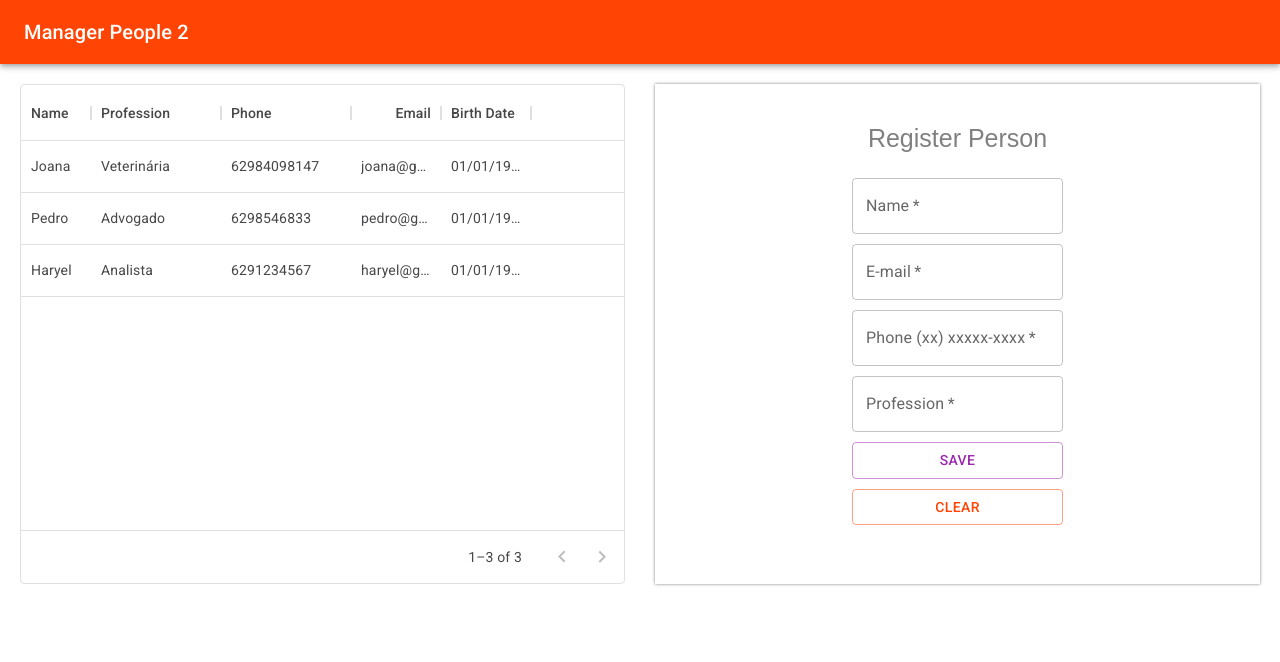
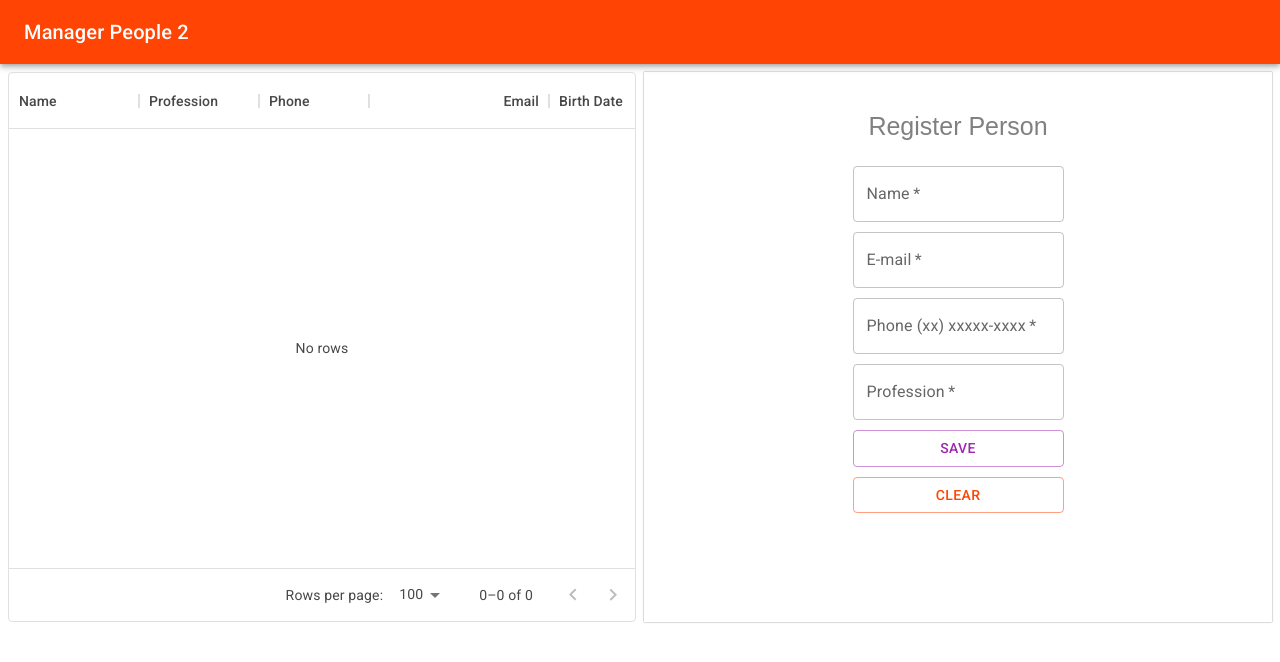
Before and after one commit to elianacris/Manager-people, a React (Create React App) app in the folder projeto-manager/: page /list in a window 1280 px wide. Shown: the top 662 px of the page. Built offline with nearby package versions, Linux system fonts and the light colour scheme.

Commit message:
create person

```diff
--- a/projeto-manager/package.json
+++ b/projeto-manager/package.json
@@ -3,6 +3,7 @@
   "version": "0.1.0",
   "private": true,
   "dependencies": {
+    "@date-io/date-fns": "^2.11.0",
     "@emotion/react": "^11.7.1",
     "@emotion/styled": "^11.6.0",
     "@material-ui/core": "^5.0.0-beta.5",
@@ -15,6 +16,7 @@
     "@testing-library/react": "^12.1.2",
     "@testing-library/user-event": "^13.5.0",
     "date-fns": "^2.27.0",
+    "date-fns-jalali": "^2.28.0-0",
     "react": "^17.0.2",
     "react-dom": "^17.0.2",
     "react-router-dom": "^5.2.0",
--- a/projeto-manager/src/components/person/List/PersonList.js
+++ b/projeto-manager/src/components/person/List/PersonList.js
@@ -2,41 +2,15 @@ import { DataGrid } from '@mui/x-data-grid';
 import React, { useState } from "react";
 import { Table, TableOne, TableTwo } from "./styled";
 import PersonForm from "../PersonForm/PersonForm";
+import { useEffect } from 'react';
 
 const columns = [
-    { field: 'name', headerName: 'Name', width: 70 },
-    { field: 'profession', headerName: 'Profession', width: 130 },
-    { field: 'phone', headerName: 'Phone', width: 130 },
-    { field: 'email', headerName: 'Email', type: 'number', width: 90 },
-    { field: 'birthDate', headerName: 'Birth Date', type: 'date', width: 90 }
+    { field: 'name', headerName: 'Name', width: 130 },
+    { field: 'profession', headerName: 'Profession', width: 120 },
+    { field: 'phone', headerName: 'Phone', width: 110 },
+    { field: 'email', headerName: 'Email', type: 'number', width: 180 },
+    { field: 'birthDate', headerName: 'Birth Date', type: 'date', width: 135 }
 ];
-
-const initPeople = [
-    {
-        id: 1,
-        name: 'Joana',
-        profession: 'Veterinária',
-        phone: '62984098147',
-        email: 'joana@gmail.com',
-        birthDate: '01/01/1994'
-    },
-    {
-        id: 2,
-        name: 'Pedro',
-        profession: 'Advogado',
-        phone: '6298546833',
-        email: 'pedro@gmail.com',
-        birthDate: '01/01/1985'
-    },
-    {
-        id: 3,
-        name: 'Haryel',
-        profession: 'Analista',
-        phone: '6291234567',
-        email: 'haryel@gmail.com',
-        birthDate: '01/01/1993'
-    }
-]
 
 const initPerson = {
     id: '',
@@ -47,20 +21,43 @@ const initPerson = {
     birthDate: ''
 }
 
-
 const PersonList = () => {
 
-    const [people, setPeople] = useState(initPeople);
+    const [people, setPeople] = useState([]);
     const [personSelect, setPersonSelect] = useState(initPerson);
+
+    useEffect(() => {
+        if (localStorage.getItem("people")) {
+            const peopleList = localStorage.getItem("people");
+            const peopleArray = JSON.parse(peopleList);
+            setPeople(peopleArray);
+        }
+    }, []);
+
+    useEffect(() => {
+        const list = people;
+        localStorage.setItem("people", JSON.stringify(list));
+
+    }, [people]);
+
 
     const onSelectedPerson = (id) => {
         // eslint-disable-next-line eqeqeq
         setPersonSelect(people.find(f => f.id == id));
     }
 
+    const createPerson = (person) => {
+        const newPeople = [...people, { ...person, id: Date.now() }];
+        setPeople(newPeople)
+    }
+
     const updatePerson = (person) => {
+
+        const index = people.findIndex(el => el.id == person.id);
         const list = [...people];
-        const index = people.findIndex(el => el.id == person.id);
+
+
+
         setPeople([...list[index] = {
             name: person.name,
             email: person.email,
@@ -68,22 +65,20 @@ const PersonList = () => {
             profession: person.profession,
             birthDate: person.birthDate
         }]);
+    }
 
-    }
 
     return (
         <Table>
 
             <TableOne>
-                <div style={{ height: 500, width: '100%' }}>
+                <div style={{ height: 550, width: 'auto' }}>
                     <DataGrid
+
                         columns={columns}
-                        rows={initPeople}
-                        pageSize={5}
-                        rowsPerPageOptions={[5]}
+                        rows={people}
                         checkboxSelection={false}
                         onSelectionModelChange={(id) => onSelectedPerson(id)}
-
                     />
                 </div>
             </TableOne>
@@ -91,6 +86,7 @@ const PersonList = () => {
             <TableTwo>
                 <PersonForm
                     person={personSelect}
+                    create={(value) => createPerson(value)}
                     update={(value) => updatePerson(value)}
                 />
             </TableTwo>
--- a/projeto-manager/src/components/person/List/styled.js
+++ b/projeto-manager/src/components/person/List/styled.js
@@ -5,29 +5,29 @@ export const Table = styled.div`
 display: flex;
 flex-direction: row;
 justify-content: center;
-margin:20px;
-border: 1px black;
-gap: 30px;
+margin:0.5rem;
+border: 1em black;
+gap: 0.5em;
 color:gray;
 `
 export const TableOne = styled.div`
 width: 100%;
-border-bottom: 2px;
+border-bottom: 2em;
 color:gray;
 
 tr{
     display: flex;
     flex-directon:row;
     justify-content: space-between;
-    padding:10px;
-    margin-left:10px;
-    margin-right: 15px;
+    padding:10em;
+    margin-left:10em;
+    margin-right: 15em;
     text-align:center
 }
 
 `
 export const TableTwo = styled.div`
-box-shadow: 0 0 3px gray;
+box-shadow: 0 0 0.1em ;
 width: 100%;
 display: flex;
 flex-direction:row;
--- a/projeto-manager/src/components/person/PersonForm/PersonForm.js
+++ b/projeto-manager/src/components/person/PersonForm/PersonForm.js
@@ -1,17 +1,25 @@
 import { Button, TextField } from "@mui/material";
-import React, { useEffect, useState } from "react";
-import AdapterDateFns from '@mui/lab/AdapterDateFns';
+import React, { useEffect } from "react";
 import LocalizationProvider from "@mui/lab/LocalizationProvider";
 import { DatePicker } from '@mui/lab'
 import { Body, Form, Main, TextSignUp } from "./styled";
 import useForm from "../../../hooks/useForm";
+import DateAdapter from '@mui/lab/AdapterDateFns';
 
+const initPerson = {
+    id: '',
+    name: '',
+    email: '',
+    phone: '',
+    profession: '',
+    birthDate: null
+}
 
 const PersonForm = (props) => {
 
     const { person } = props;
     const [form, setForm, onChange, clear] = useForm(person)
-    const [value, setValue] = useState(null);
+    // const [value, setValue] = useState(new Date());
 
     useEffect(() => {
         setForm(person);
@@ -70,14 +78,20 @@ const PersonForm = (props) => {
 
 
                     />
-                    <LocalizationProvider dateAdapter={AdapterDateFns}>
+                    <LocalizationProvider dateAdapter={DateAdapter}>
                         <DatePicker
-                            required
-                            label="Birth Date"
-                            name={'birthDate'}
+                            mask="__/__/____"
+                            id="outlined-required"
+                            name='birthDate'
+                            type="date"
+                            disableFuture
+                            label="Birth date"
+                            openTo="year"
+                            views={['year', 'month', 'day']}
                             value={form.birthDate}
+                            pattern="[0-9]{4}-[0-9]{2}-[0-9]{2}"
                             onChange={(newValue) => {
-                                setValue(newValue);
+                                setForm({ ...form, birthDate: newValue })
                             }}
                             renderInput={(params) => <TextField {...params} />}
                         />
@@ -85,15 +99,15 @@ const PersonForm = (props) => {
                     </LocalizationProvider>
 
                     <Button
-                        type="onSubmit"
+                        type="submit"
                         color='secondary'
                         variant="outlined"
-                        onClick={() => props.update(form)}
+                        onClick={() => form.id ? props.update(form) : props.create(form)}
                     >
                         {form.id ? 'Update' : 'Save'}
                     </Button>
                     <Button type="button" variant="outlined"
-                        onClick={() => setForm("")}
+                        onClick={() => setForm(initPerson)}
                     >CLEAR</Button>
                 </Form>
             </Main>
```
Also changed, not shown: 1 other file (tests, documents, lock files or other folders).
